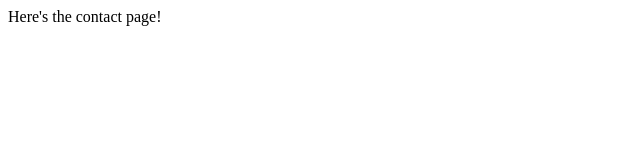
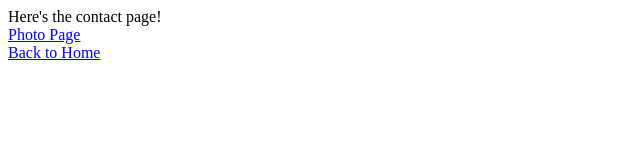
Before and after one commit to Carefree-Carmander/croissant, a plain HTML site: page contact.html in a window 1280 px wide. Shown: the whole page, without its empty margins (0-640 px from the left). Drawn offline with Linux system fonts and the light colour scheme.

Commit message:
added links

```diff
--- a/contact.html
+++ b/contact.html
@@ -7,5 +7,9 @@
 </head>
 <body>
   Here's the contact page!
+  <br/>
+  <a href="/photo.html">Photo Page</a>
+  <br/>
+  <a href="/index.html">Back to Home</a>
 </body>
 </html>
```
Also changed, not shown: index.html (+4 -0 lines), photo.html (+3 -1 lines).
